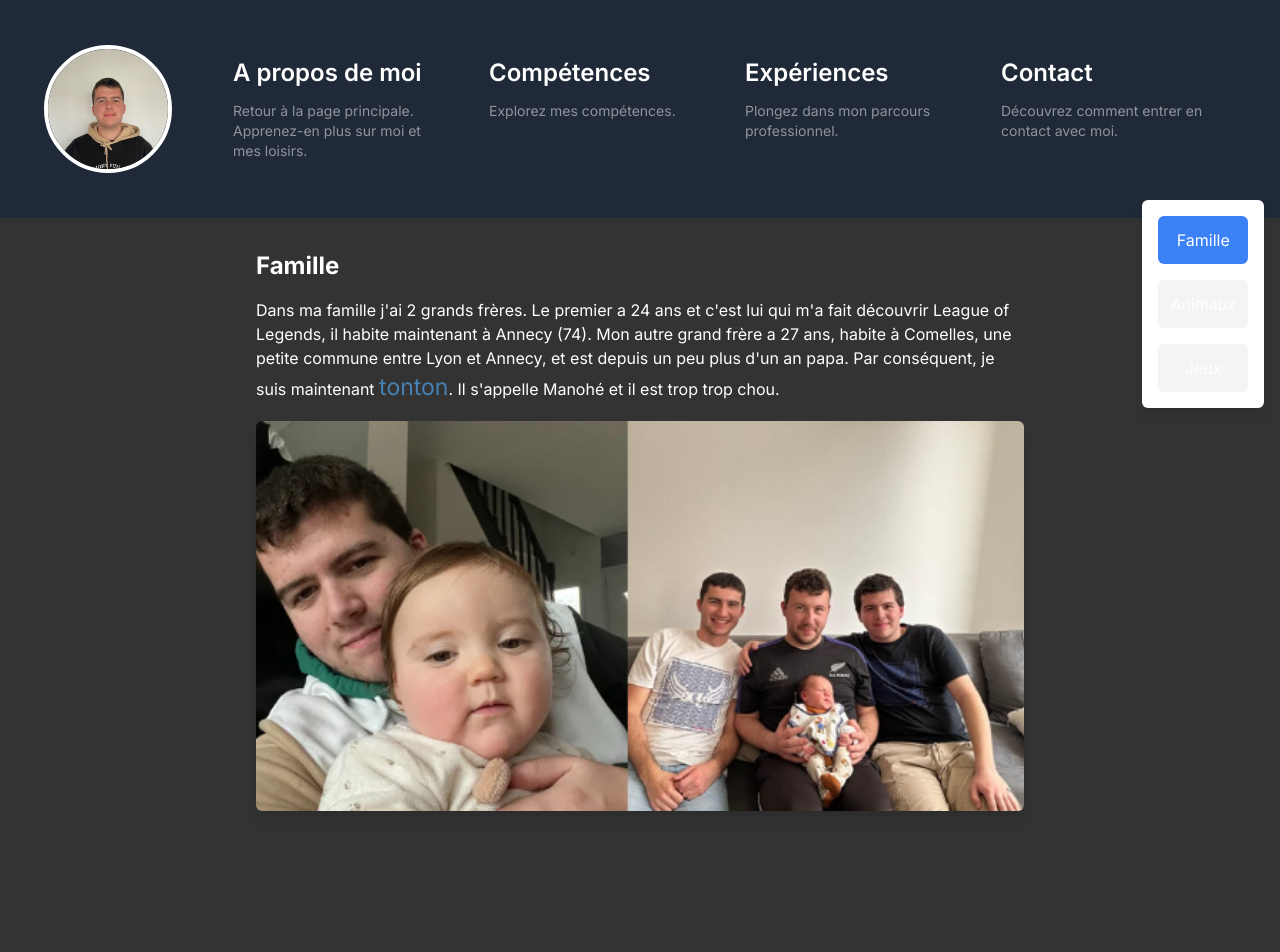
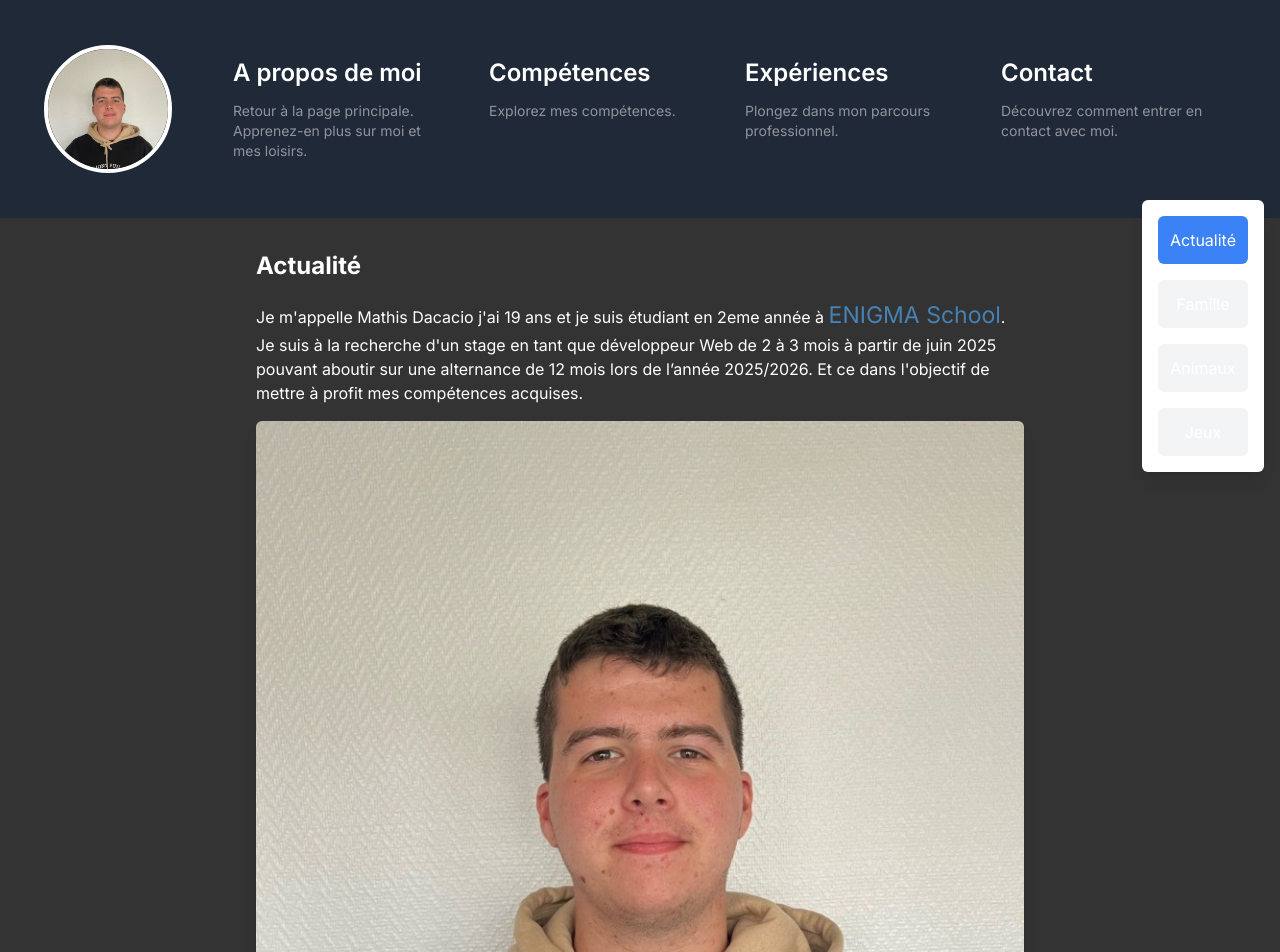
Before and after one commit to MathisDacacio/Porfolio_Mathis_Dacacio, a Next.js app: page / in a window 1280 px wide. Shown: the top 952 px of the page. Built offline with nearby package versions, Linux system fonts and the light colour scheme.

Commit message:
add Actu in about me section

```diff
--- a/app/Components/footer.tsx
+++ b/app/Components/footer.tsx
@@ -18,7 +18,7 @@ export default function Footer() {
         </button>
         </div>
       </div>
-      <p>Derniere modification le: 02/01/2025</p>
+      <p>Derniere modification le: 05/01/2025</p>
       <p>Site en cours de modification !</p>
     </footer>
   );
--- a/app/page.tsx
+++ b/app/page.tsx
@@ -38,18 +38,39 @@
 "use client";
 import { useState } from "react";
 
-type SectionKey = "famille" | "animaux" | "jeux";
+type SectionKey = "actu" | "famille" | "animaux" | "jeux";
 
 export default function Home() {
-  const [activeSection, setActiveSection] = useState<SectionKey>("famille");
+  const [activeSection, setActiveSection] = useState<SectionKey>("actu");
 
   const sections: Record<SectionKey, JSX.Element> = {
+    actu: (
+      <div className="space-y-4">
+        <h2 className="text-2xl font-bold">Actualité</h2>
+        <p>
+        Je m'appelle Mathis Dacacio j'ai 19 ans et je suis étudiant en 2eme année à {" "}
+          <a
+            href="https://www.enigma-school.com/"
+            style={{ color: "#4682B4", fontSize: "23px" }}
+            target="_blank"
+          >
+            ENIGMA School
+          </a>
+          . Je suis à la recherche d'un stage en tant que développeur Web de 2 à 3 mois à partir de juin 2025 pouvant aboutir sur une alternance de 12 mois lors de l’année 2025/2026. Et ce dans l'objectif de mettre à profit mes compétences acquises.
+        </p>
+        <img
+          src="/Mathis_Dacacio.jpg"
+          alt="Mathis Dacacio"
+          className="rounded-md shadow-lg w-full h-auto"
+        />
+      </div>
+    ),
     famille: (
       <div className="space-y-4">
         <h2 className="text-2xl font-bold">Famille</h2>
         <p>
-          Dans ma famille j'ai 2 grands frères. Le premier a 24 ans et c'est lui qui m'a fait découvrir League of Legends, il habite maintenant à Annecy (74).
-          Mon autre grand frère a 27 ans, habite à Comelles, une petite commune entre Lyon et Annecy, et est depuis un peu plus d'un an papa.
+          Dans ma famille j'ai 2 grands frères. Le premier a 25 ans, il habite maintenant à Annecy (74).
+          Mon autre grand frère a 28 ans, habite à Comelles, une petite commune entre Lyon et Annecy, et est depuis deux ans il est papa.
           Par conséquent, je suis maintenant{" "}
           <a
             href="https://dictionnaire.lerobert.com/definition/oncle#:~:text=Fr%C3%A8re%20du%20p%C3%A8re%20ou%20de,%E2%9E%99%20tonton."
@@ -72,7 +93,7 @@ export default function Home() {
         <h2 className="text-2xl font-bold">Animaux</h2>
         <p>
           J'aime les animaux, principalement les chiens, et plus précisément mon chien qui est absolument magnifique (oui, je suis gaga).
-          Il est né le 27 août 2021, donc il a 2 ans et s'appelle Sun (c'était l'année des "S" et c'était son nom de base que nous avons gardé).
+          Il est né le 27 août 2021, donc il a 3 ans et s'appelle Sun (c'était l'année des "S" et c'était son nom de base que nous avons gardé).
           C'est un mâle{" "}
           <a
             href="https://www.woopets.fr/chien/race/beagle-harrier/"
@@ -105,7 +126,7 @@ export default function Home() {
           </a>
           , auquel je joue toujours plus de 10 ans plus tard. En deuxième position,
           en termes d'heures de jeu et de chronologie, vient Minecraft, avec un pic d'activité important pendant le confinement.
-          Rocket League et Fortnite sont deux jeux auxquels je joue de temps en temps, contrairement à PUBG, mais il reste dans mon top 5.
+          Rocket League et Fortnite sont deux jeux auxquels je joue de temps en temps, tout comme PUBG qui complète mon top 5.
         </p>
         <img
           src="/Photo_jeu.png"
@@ -125,6 +146,16 @@ export default function Home() {
 
       {/* Boutons à droite */}
       <aside className="flex flex-col space-y-4 fixed right-4 top-1/4 bg-white shadow-lg rounded-md p-4">
+      <button
+          onClick={() => setActiveSection("actu")}
+          className={`p-3 rounded-md flex items-center justify-center transition-all duration-300 ${
+            activeSection === "actu"
+              ? "bg-blue-500 text-white"
+              : "bg-gray-100 hover:bg-gray-200"
+          }`}
+        >
+          Actualité
+        </button>
         <button
           onClick={() => setActiveSection("famille")}
           className={`p-3 rounded-md flex items-center justify-center transition-all duration-300 ${
```
